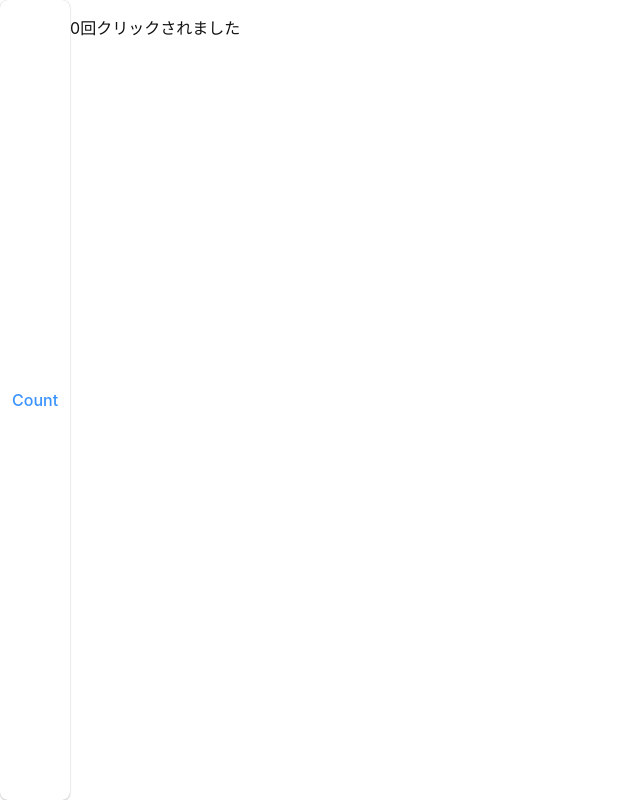
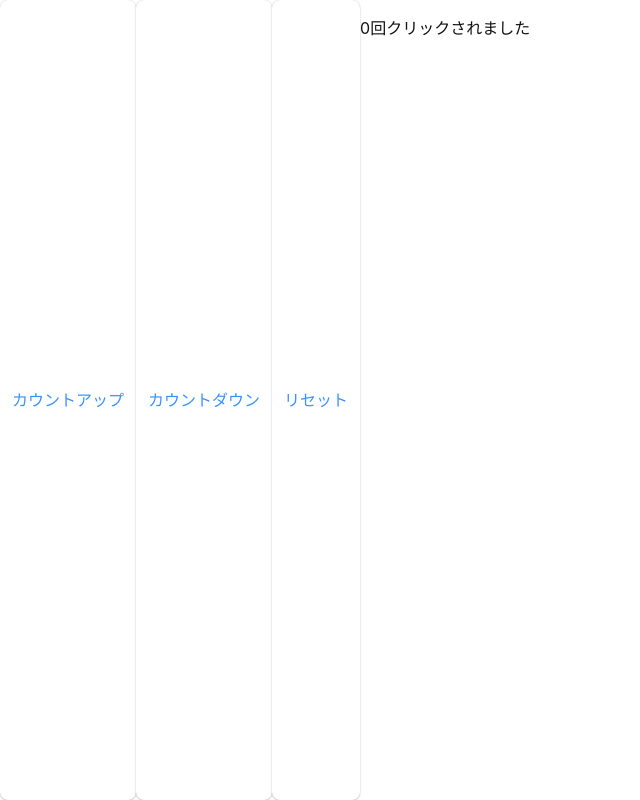
Before and after one commit to MofuMofu2/react-sandbox, a React (Create React App) app: page / in a window 1280 px wide. Shown: the whole page, without its empty margins (0-640 px from the left). Built offline with nearby package versions, Linux system fonts and the light colour scheme.

Commit message:
feature: #68 Reducerを複数のActionに対応する
TypeScriptだったらdefaultケースがいらないので便利だ。

```diff
--- /dev/null
+++ b/src/component/Hooks/useReducer/HookReducerUp.tsx
@@ -0,0 +1,48 @@
+import React, { useReducer } from "react";
+
+type HookReducerUpProps = {
+  init: number;
+};
+
+type State = {
+  count: number;
+};
+
+type Action = {
+  type: "update" | "reset";
+  step: number;
+  init: number;
+};
+
+export default function HookReducerUp({ init }: HookReducerUpProps) {
+  const [state, dispatch] = useReducer(
+    (state: State, action: Action) => {
+      switch (action.type) {
+        case "update":
+          return { count: state.count + action.step };
+        case "reset":
+          return { count: action.init };
+      }
+    },
+    { count: init }
+  );
+
+  const handleUp = () => {
+    dispatch({ type: "update", step: 1, init });
+  };
+  const handleDown = () => {
+    dispatch({ type: "update", step: -1, init });
+  };
+  const handleReset = () => {
+    dispatch({ type: "reset", step: 0, init: 0 });
+  };
+
+  return (
+    <>
+      <button onClick={handleUp}>カウントアップ</button>
+      <button onClick={handleDown}>カウントダウン</button>
+      <button onClick={handleReset}>リセット</button>
+      <p>{state.count}回クリックされました</p>
+    </>
+  );
+}
--- a/src/index.tsx
+++ b/src/index.tsx
@@ -2,7 +2,7 @@ import React from "react";
 import ReactDOM from "react-dom/client";
 import "./index.css";
 import reportWebVitals from "./reportWebVitals";
-import HookReducer from "./component/Hooks/useReducer/HookReducer";
+import HookReducerUp from "./component/Hooks/useReducer/HookReducerUp";
 
 const root = ReactDOM.createRoot(
   document.getElementById("root") as HTMLElement
@@ -10,7 +10,7 @@ const root = ReactDOM.createRoot(
 
 root.render(
   <>
-    <HookReducer init={0} />
+    <HookReducerUp init={0} />
   </>
 );
 
```
